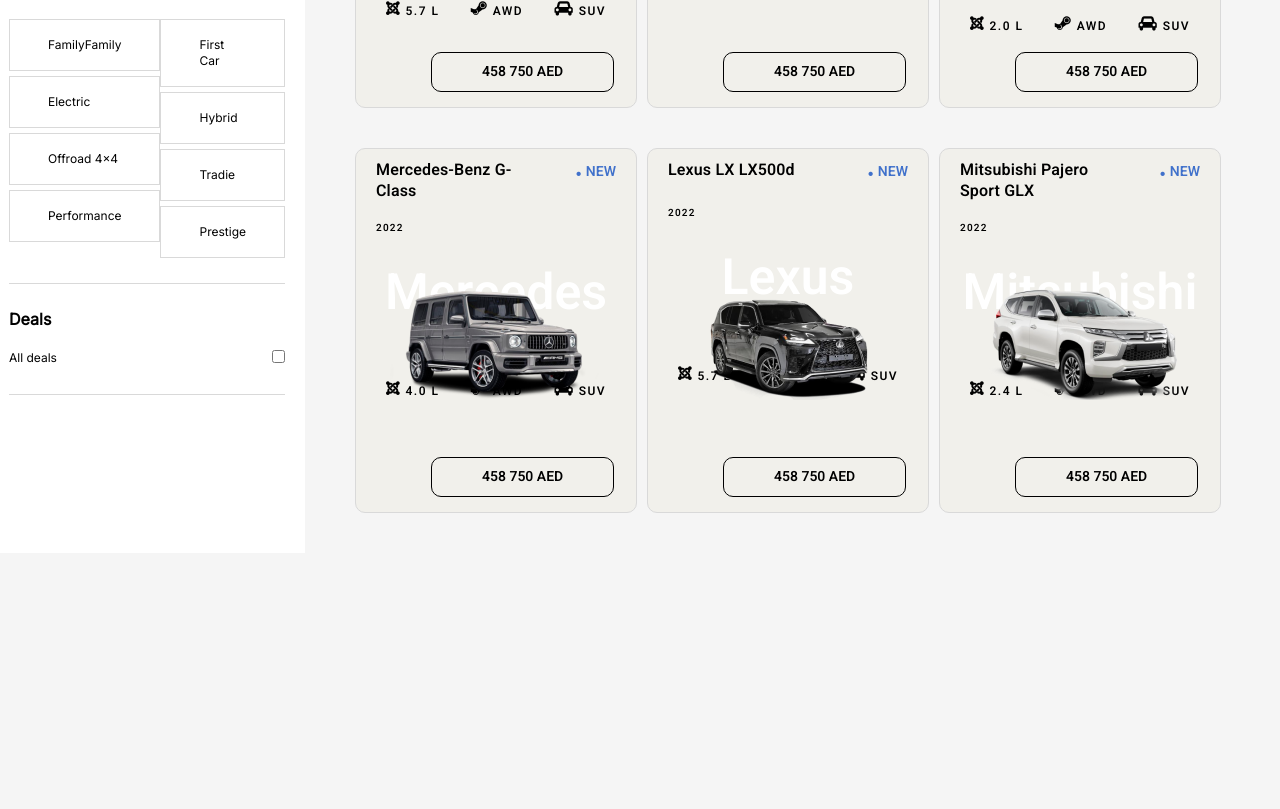
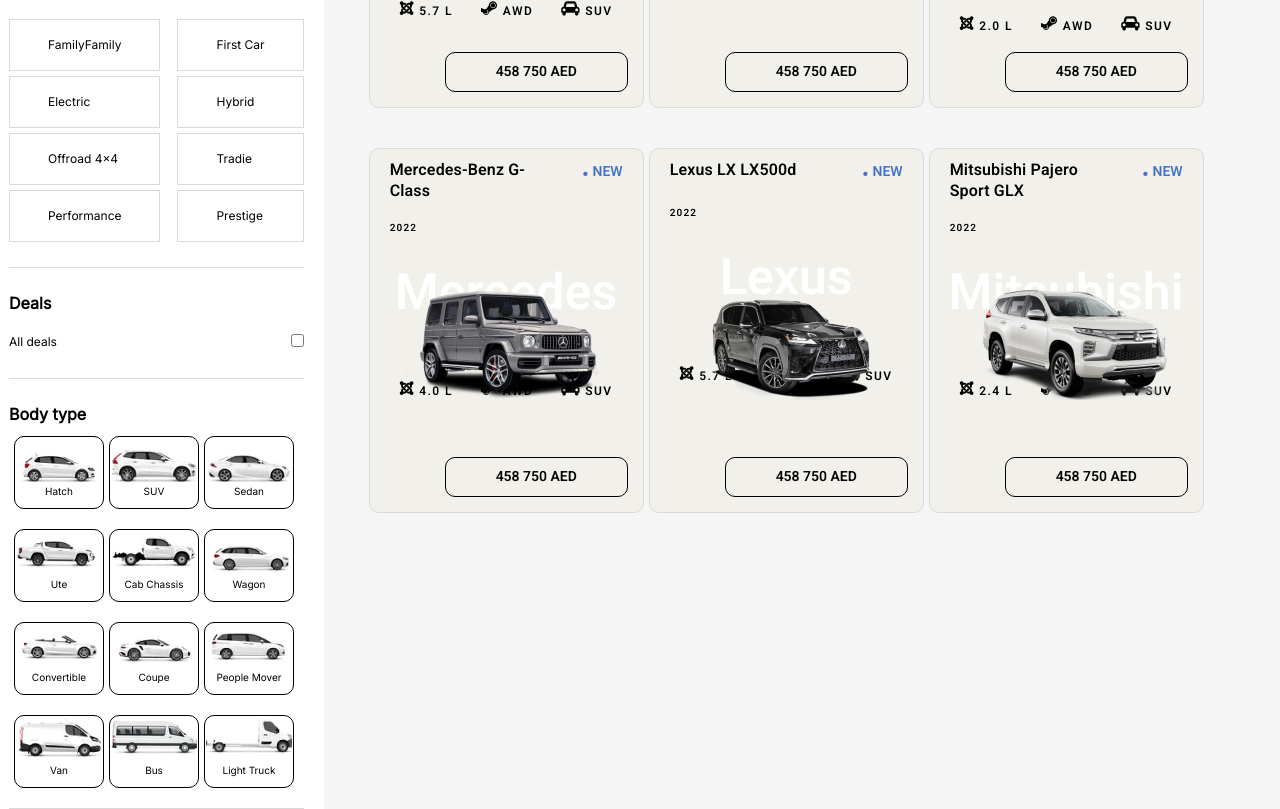
Before and after one commit to aizikos/auto_traid, a plain HTML site: page index3.html in a window 1280 px wide. Shown: the part 1107-1916 px from the top of the page. Before the commit the page ends 1660 px from the top, so only its background shows below. Drawn offline with Linux system fonts and the light colour scheme; files whose address does not match are found by name.

Commit message:
finished block "Body Type"

```diff
--- a/css/styles3.css
+++ b/css/styles3.css
@@ -10,8 +10,8 @@
 
 .main_page{
     background: #fff;
-    width: 315px;
-    grid-template: 100%;
+    width: 335px;
+
 }
 
 .form_box_container{
@@ -21,7 +21,8 @@
 .form_box_1,
 .form_box_2,
 .form_box_3,
-.form_box_4{
+.form_box_4,
+.form_box_5{
     color: black;
     border-bottom: 1px solid #d9d9d9;
     height: 100%;
@@ -30,7 +31,8 @@
 .form_box_1 label,
 .form_box_2 label,
 .form_box_3 h1,
-.form_box_4 label{
+.form_box_4 label,
+.form_box_5 h1{
     margin-top: 25px;
     font-family: 'Inter', sans-serif;
     font-weight: 600;
@@ -123,22 +125,67 @@
     float: right;
 }
 
+.form_box_5 label{
+    width: 90px;
+    display: block;
+    position: relative;
+    margin-bottom: 20px;
+    margin-left: 5px;
+    border: 1px solid black;
+    padding-bottom: 10px;
+    border-radius: 10px;
+    font-family: 'Inter', sans-serif;
+    text-align: center;
+    font-size: 10px;
+    line-height: 13px;
+    font-weight: 300;
+
+}
+
+.form_box_5 input[type = 'checkbox'] + span {
+    position: absolute;
+    left: 0;
+    top: 0;
+    width: 100%;
+    height: 100%;
+    cursor: pointer;
+}
+
 .deals_2{
     margin-top: 0;
+    width: 990px;
 }
 
 .cont_2{
     margin: 0 30px;
 }
 
+
 .pro_ts{
     justify-content:start ;
 }
 
 .product_card{
-    width: 282px;
+    width: 275px;
+    margin-left: 5px;
 }
 
 .mitsu{
     font-size: 50px;
 }
+
+/*1)лабел*/
+
+.check_img{
+    display: flex;
+    flex-wrap: wrap;
+    height: 100%;
+}
+
+#one:checked+label{
+    background-color:#4071CB;
+}
+
+.check_img input{
+    display: none;
+}
--- a/index3.html
+++ b/index3.html
@@ -140,9 +140,27 @@
                             <p>All deals <input type="checkbox" class="check"></p>
                         </label>
                     </div>
+                    <div class="form_box_5">
+                        <h1>Body type</h1>
+                        <div class="check_img">
+                            <label id="lab"><img src="/photo/checkbox_body/type1.png" alt=""><input type="checkbox" value="1" name="k" id="one">Hatch</label>
+                            <label><img src="/photo/checkbox_body/ch2.png" alt=""><input type="checkbox" value="1" name="k">SUV</label>
+                            <label><img src="/photo/checkbox_body/type3.png" alt=""><input type="checkbox" value="1" name="k">Sedan</label>
+                            <label><img src="/photo/checkbox_body/type4.png" alt=""><input type="checkbox" value="1" name="k">Ute</label>
+                            <label><img src="/photo/checkbox_body/type5.png" alt=""><input type="checkbox" value="1" name="k">Cab Chassis</label>
+                            <label><img src="/photo/checkbox_body/type6.png" alt=""><input type="checkbox" value="1" name="k">Wagon</label>
+                            <label><img src="/photo/checkbox_body/type7.png" alt=""><input type="checkbox" value="1" name="k">Convertible</label>
+                            <label><img src="/photo/checkbox_body/type8.png" alt=""><input type="checkbox" value="1" name="k">Coupe</label>
+                            <label><img src="/photo/checkbox_body/type9.png" alt=""><input type="checkbox" value="1" name="k">People Mover</label>
+                            <label><img src="/photo/checkbox_body/type10.png" alt=""><input type="checkbox" value="1" name="k">Van</label>
+                            <label><img src="/photo/checkbox_body/type11.png" alt=""><input type="checkbox" value="1" name="k">Bus</label>
+                            <label><img src="/photo/checkbox_body/type12.png" alt=""><input type="checkbox" value="1" name="k">Light Truck</label>
+
+                        </div>
+                    </div>
                 </div>
             </div>
-            <div class="deals deals_2">
+           <div class="deals deals_2">
                 <div class="container cont_2">
                     <div class="products pro_ts">
                         <div class="product_card">
@@ -295,4 +313,6 @@
         </div>
     </main>
 
+
+    <script src="/js/check.js"></script>
 </body>
```
Also changed, not shown: js/check.js (added, +10 -0 lines), photo/checkbox_body/ch2.png (added), photo/checkbox_body/type1.png (added), photo/checkbox_body/type10.png (added), photo/checkbox_body/type11.png (added), photo/checkbox_body/type12.png (added), photo/checkbox_body/type3.png (added), photo/checkbox_body/type4.png (added), photo/checkbox_body/type5.png (added), photo/checkbox_body/type6.png (added), photo/checkbox_body/type7.png (added), photo/checkbox_body/type8.png (added), photo/checkbox_body/type9.png (added).
